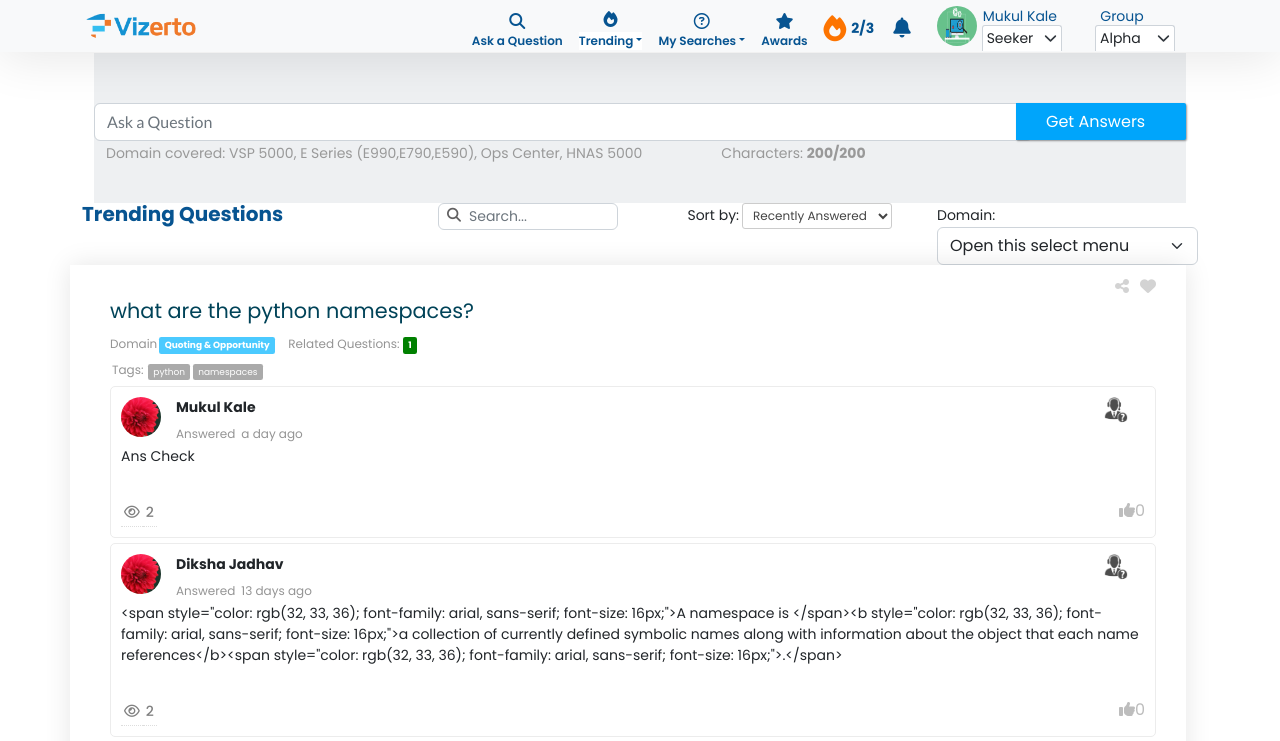
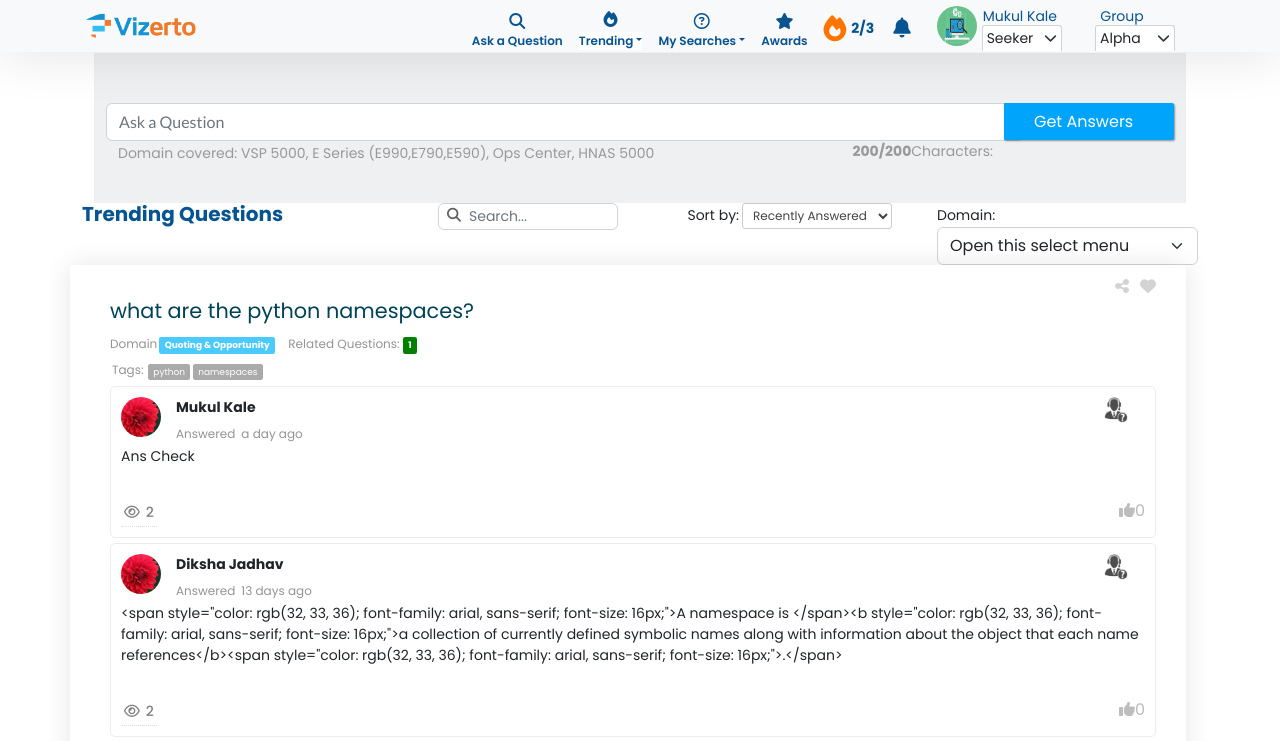
Before and after one commit to mukulk6/react-assignment, a React (Create React App) app: page /trending in a window 1280 px wide. Shown: the top 741 px of the page. Built offline with nearby package versions, Linux system fonts and the light colour scheme.

Commit message:
Changes in component

```diff
--- a/src/components/Trending/SearchResult.module.css
+++ b/src/components/Trending/SearchResult.module.css
@@ -490,6 +490,7 @@ box-shadow: 0px 5px 50px rgb(0 0 0 / 10%);
     color: #999;
     font-size: 14px;
     font-family: 'Poppins',sans-serif;
+    float:right;
 }
 
 .charAt
@@ -497,6 +498,7 @@ box-shadow: 0px 5px 50px rgb(0 0 0 / 10%);
     color: #999;
     font-size: 14px;
     font-weight: 700;
+    float: right;
 }
 
 .searchbar
--- a/src/components/Trending/Trending.js
+++ b/src/components/Trending/Trending.js
@@ -53,11 +53,12 @@ const Trending = ({ renderData }) => {
 
 
   return (
-    <div class="container">
+  <div class="container">
       <NavigationBar />
       <div class="container-fluid">
       <div className={styles.searchbar}>
         <div className={styles.midcontainer}>
+          <div class="container">
             <div class="row">
               <div class="input-group mb-3" className={styles.buttonAns}>
                 <div class="input-group mb-3" className={styles.buttonAns}>
@@ -78,6 +79,7 @@ const Trending = ({ renderData }) => {
             </div>
 
         </div>
+      </div>
       </div>
       </div>
       <div class="row">
@@ -239,7 +241,7 @@ const Trending = ({ renderData }) => {
       <div class="row">
         <button type="button" class="btn btn-success" className={styles.loadMoreButton} onClick={handleClick}>Load More</button>
       </div>
-    </div>
+      </div>
   )
 }
 
```
Also changed, not shown: 1 other file (tests, documents, lock files or other folders).
